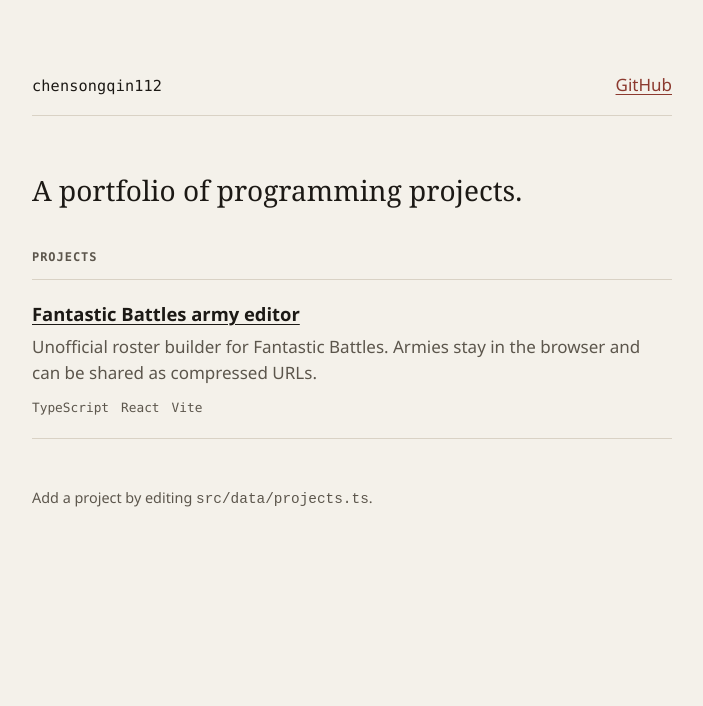
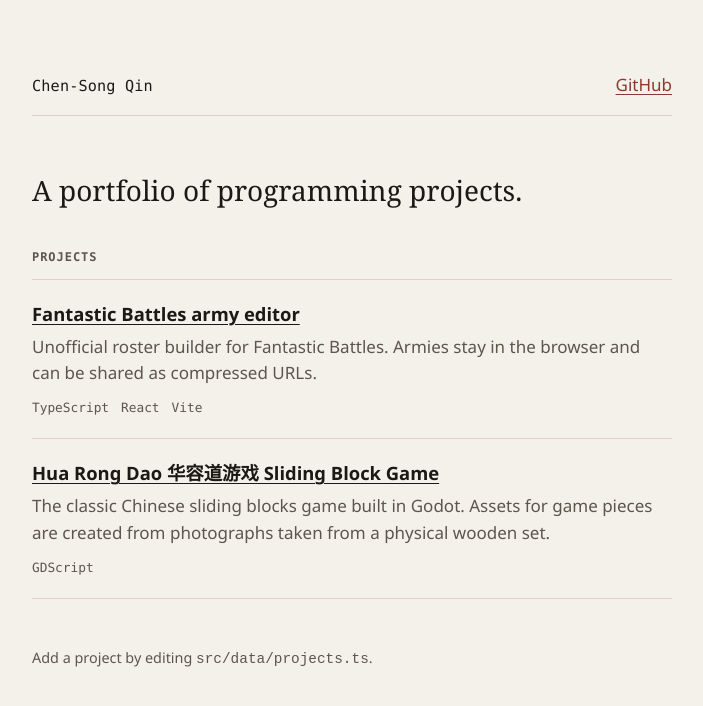
Before and after one commit to chensongqin112/chensong_portfolio, an Astro site: page / in a window 1280 px wide. Shown: the whole page, without its empty margins (288-991 px from the left). Built offline with nearby package versions, Linux system fonts and the light colour scheme; Astro itself is replaced by a stand-in of ours.

Commit message:
Added correct names.

```diff
--- a/src/data/projects.ts
+++ b/src/data/projects.ts
@@ -13,4 +13,11 @@ export const projects: Project[] = [
 		repo: 'https://github.com/chensongqin112/fantastic-battles-army-editor',
 		stack: ['TypeScript', 'React', 'Vite'],
 	},
+	{
+		title: 'Hua Rong Dao 华容道游戏 Sliding Block Game',
+		summary:
+			'The classic Chinese sliding blocks game built in Godot. Assets for game pieces are created from photographs taken from a physical wooden set.',
+		repo: 'https://github.com/chensongqin112/hua-rong-dao',
+		stack: ['GDScript'],
+	},
 ];
--- a/src/data/site.ts
+++ b/src/data/site.ts
@@ -1,6 +1,6 @@
 export const site = {
 	handle: 'chensongqin112',
-	title: 'Chen-Song Qin',
+	title: 'Chen-Song Qin - Senior Software Engineer',
 	description: 'Programming projects by Chen-Song Qin.',
 	github: 'https://github.com/chensongqin112',
 };
--- a/src/pages/index.astro
+++ b/src/pages/index.astro
@@ -7,7 +7,7 @@ import { site } from '../data/site';
 <Base>
 	<main class="wrap">
 		<header class="site-header">
-			<a class="handle" href={site.github}>{site.handle}</a>
+			<a class="handle" href={site.github}>Chen-Song Qin</a>
 			<a href={site.github}>GitHub</a>
 		</header>
 		<p class="lede">A portfolio of programming projects.</p>
```
